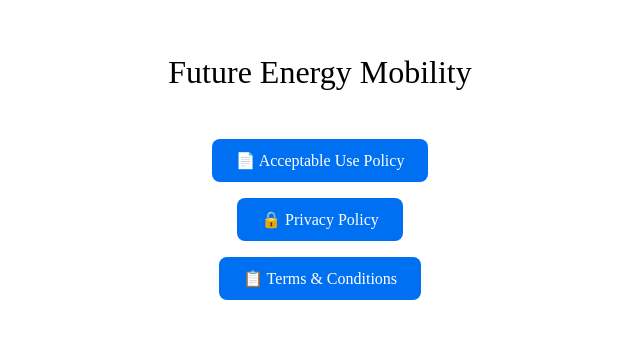
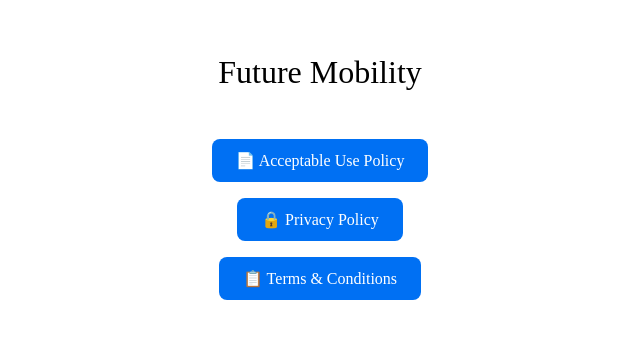
Before and after one commit to crimsonwebteam/future-energy-mobility, a Next.js app: page / in a window 1280 px wide. Shown: the part 223-562 px from the top of the page, without its empty margins (320-960 px from the left). Built offline with nearby package versions, Linux system fonts and the light colour scheme.

Commit message:
chore(title): title change

```diff
--- a/app/page.js
+++ b/app/page.js
@@ -18,7 +18,7 @@ export default function Home() {
         color: 'black',
         marginBottom: '1rem'
       }}>
-        Future Energy Mobility
+        Future Mobility
       </h1>
 
       <div style={{
```
